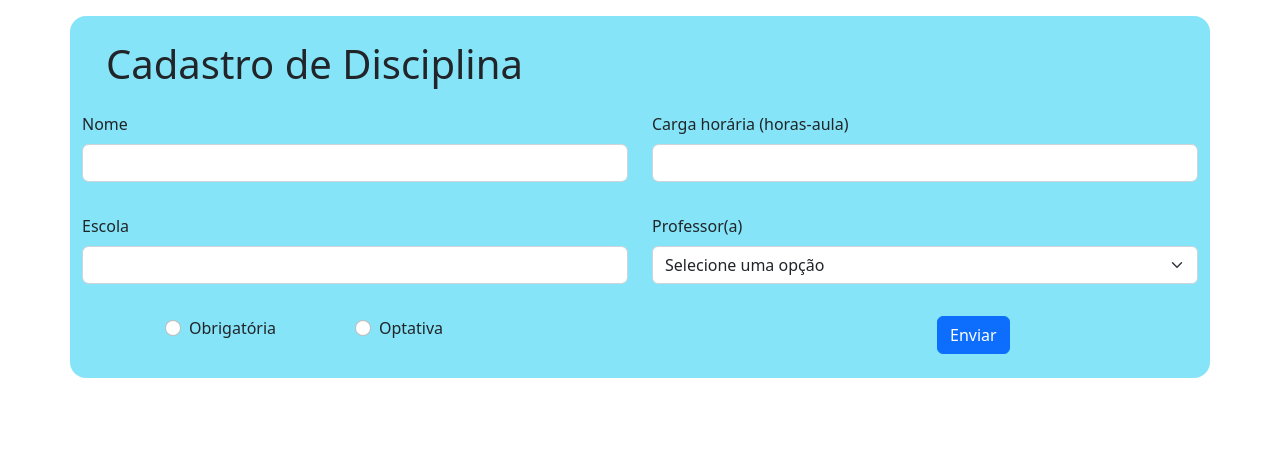
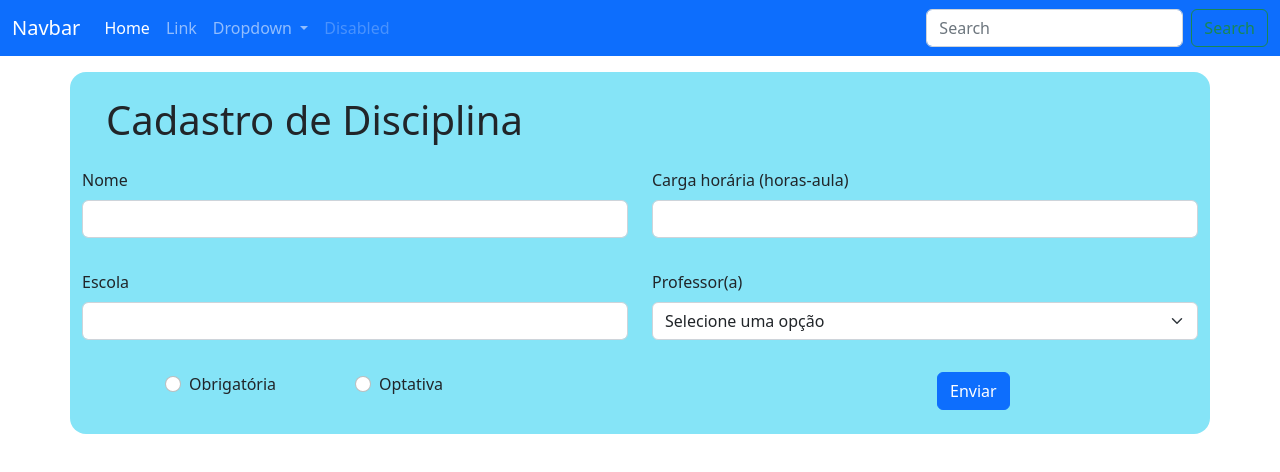
Before and after one commit to LucasGdosR/DEVinPhilips, an Angular app in the folder M1S09/ex1a6/: page / in a window 1280 px wide. Shown: the top 472 px of the page. Built offline with nearby package versions, Linux system fonts and the light colour scheme.

Commit message:
entrega exercício 3

```diff
--- a/M1S09/ex1a6/src/app/app.component.html
+++ b/M1S09/ex1a6/src/app/app.component.html
@@ -1 +1,2 @@
+<app-navbar></app-navbar>
 <app-class-form></app-class-form>
--- a/M1S09/ex1a6/src/app/app.module.ts
+++ b/M1S09/ex1a6/src/app/app.module.ts
@@ -3,11 +3,13 @@
 
 import { AppComponent } from './app.component';
 import { ClassFormComponent } from './components/class-form/class-form.component';
+import { NavbarComponent } from './components/navbar/navbar.component';
 
 @NgModule({
   declarations: [
     AppComponent,
     ClassFormComponent,
+    NavbarComponent,
   ],
   imports: [
     BrowserModule
--- /dev/null
+++ b/M1S09/ex1a6/src/app/components/navbar/navbar.component.html
@@ -0,0 +1,36 @@
+<nav class="navbar sticky-top navbar-expand-lg navbar-dark bg-primary">
+    <div class="container-fluid">
+      <a class="navbar-brand" href="#">Navbar</a>
+      <button class="navbar-toggler" type="button" data-bs-toggle="collapse" data-bs-target="#navbarSupportedContent" aria-controls="navbarSupportedContent" aria-expanded="false" aria-label="Toggle navigation">
+        <span class="navbar-toggler-icon"></span>
+      </button>
+      <div class="collapse navbar-collapse" id="navbarSupportedContent">
+        <ul class="navbar-nav me-auto mb-2 mb-lg-0">
+          <li class="nav-item">
+            <a class="nav-link active" aria-current="page" href="#">Home</a>
+          </li>
+          <li class="nav-item">
+            <a class="nav-link" href="#">Link</a>
+          </li>
+          <li class="nav-item dropdown">
+            <a class="nav-link dropdown-toggle" href="#" role="button" data-bs-toggle="dropdown" aria-expanded="false">
+              Dropdown
+            </a>
+            <ul class="dropdown-menu">
+              <li><a class="dropdown-item" href="#">Action</a></li>
+              <li><a class="dropdown-item" href="#">Another action</a></li>
+              <li><hr class="dropdown-divider"></li>
+              <li><a class="dropdown-item" href="#">Something else here</a></li>
+            </ul>
+          </li>
+          <li class="nav-item">
+            <a class="nav-link disabled">Disabled</a>
+          </li>
+        </ul>
+        <form class="d-flex" role="search">
+          <input class="form-control me-2" type="search" placeholder="Search" aria-label="Search">
+          <button class="btn btn-outline-success" type="submit">Search</button>
+        </form>
+      </div>
+    </div>
+  </nav>
```
Also changed, not shown: M1S09/ex1a6/src/app/components/navbar/navbar.component.ts (added, +10 -0 lines), M1S09/ex1a6/src/app/components/navbar/navbar.component.css (added).
